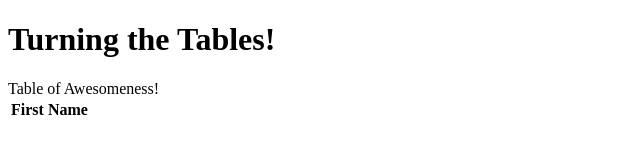
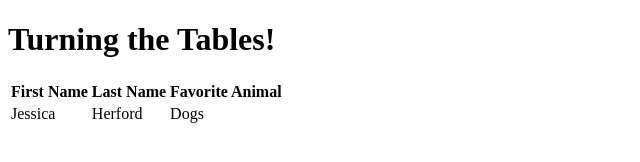
Before and after one commit to jessicaherford/html_exercise, a plain HTML site: page favorites.html in a window 1280 px wide. Shown: the whole page, without its empty margins (0-640 px from the left). Drawn offline with Linux system fonts and the light colour scheme.

Commit message:
Modified Favorites

```diff
--- a/favorites.html
+++ b/favorites.html
@@ -7,11 +7,20 @@
 <body>
   <h1> Turning the Tables! </h1>
   <table>
-    <thead>Table of Awesomeness!</thead>
+    <thead>
+      <th>First Name</th>
+      <th>Last Name</th>
+      <th>Favorite Animal</th>
+    </thead>
+
     <tbody>
         <tr>
-          <th>First Name</th>
+      <td> Jessica </td>
+      <td> Herford </td>
+      <td> Dogs </td>
         </tr>
+
+
     </tbody>
     </table>
 </body>
```
